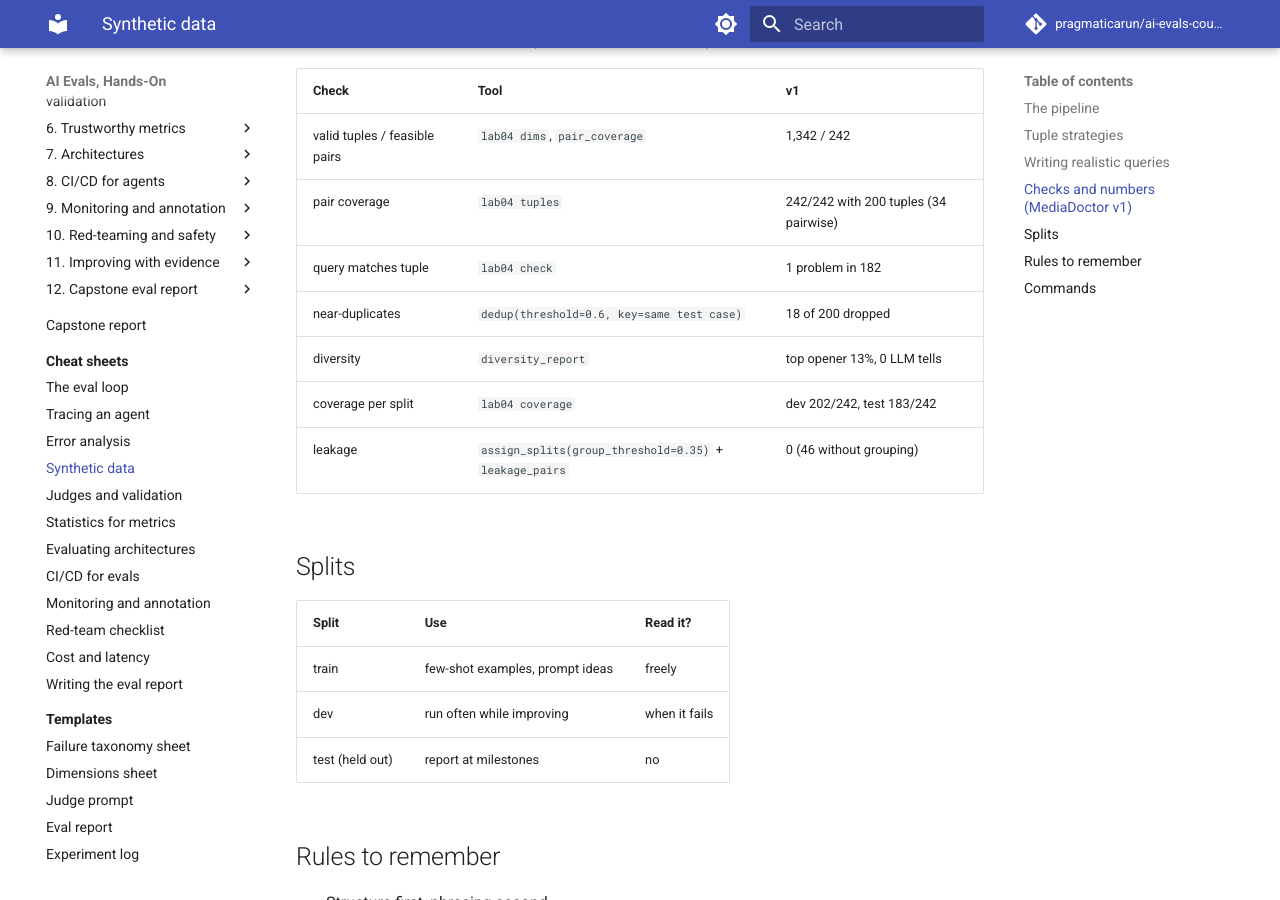
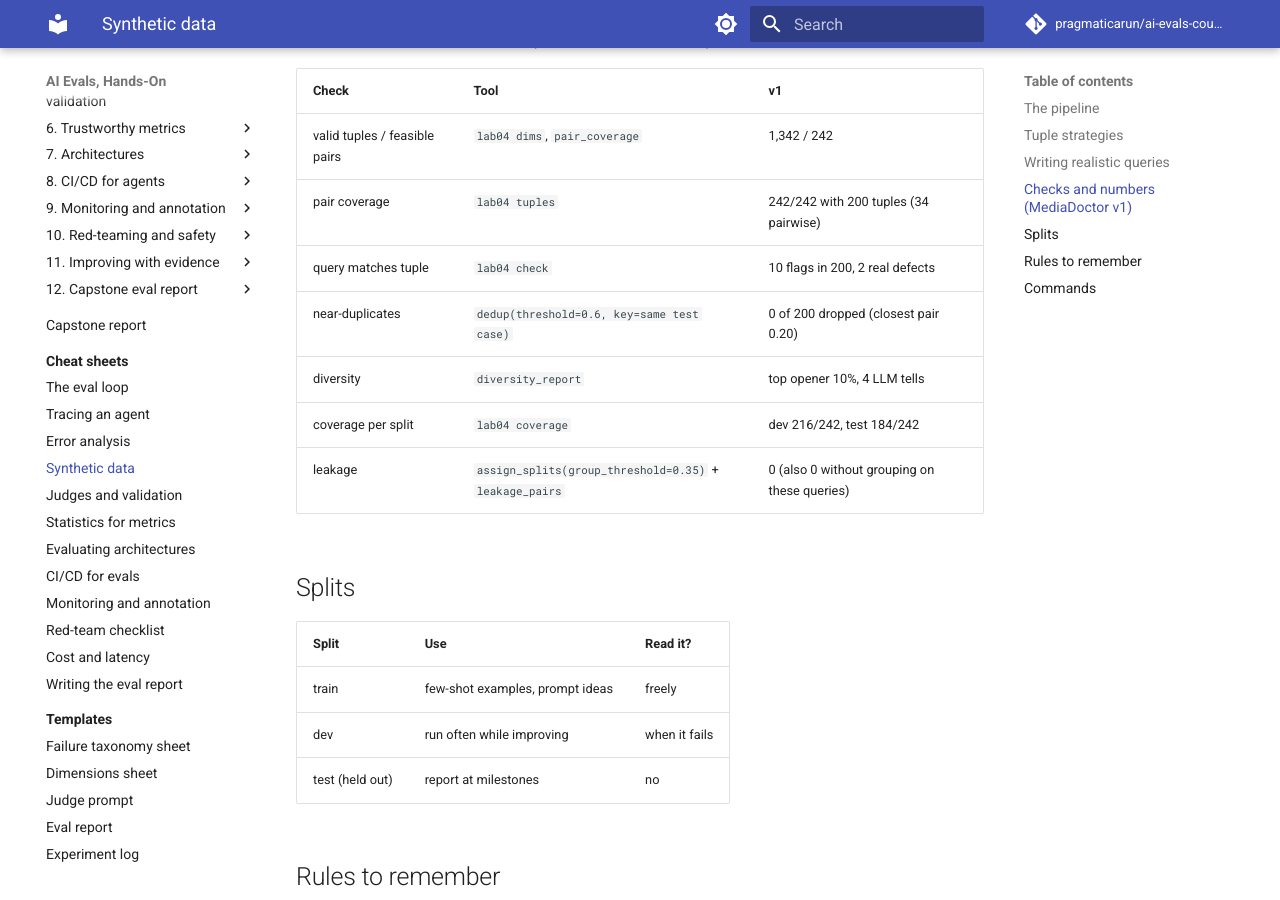
Before and after one commit to pragmaticarun/ai-evals-course, an MkDocs documentation site: the page built from docs/cheatsheets/synthetic-data.md, in a window 1280 px wide and 900 px high, scrolled down 1403 px. Built offline with MkDocs 1.6.1 and Material for MkDocs 9.7.7, drawn with Linux system fonts in a browser that asks for light colours; comment, search, counter and statistics services are not loaded.

Commit message:
WIP: capstone and shared-docs updates in progress
Co-Authored-By: Claude Opus 5.5 <noreply@anthropic.com>
Claude-Session: https://claude.ai/code/session_013fYsw7RPWqKg6jb3Uf1te1

```diff
--- a/docs/cheatsheets/synthetic-data.md
+++ b/docs/cheatsheets/synthetic-data.md
@@ -47,11 +47,11 @@ failure hypotheses ──► DIMENSIONS (3-6 values each) + RULES (with reasons)
 |---|---|---|
 | valid tuples / feasible pairs | `lab04 dims`, `pair_coverage` | 1,342 / 242 |
 | pair coverage | `lab04 tuples` | 242/242 with 200 tuples (34 pairwise) |
-| query matches tuple | `lab04 check` | 1 problem in 182 |
-| near-duplicates | `dedup(threshold=0.6, key=same test case)` | 18 of 200 dropped |
-| diversity | `diversity_report` | top opener 13%, 0 LLM tells |
-| coverage per split | `lab04 coverage` | dev 202/242, test 183/242 |
-| leakage | `assign_splits(group_threshold=0.35)` + `leakage_pairs` | 0 (46 without grouping) |
+| query matches tuple | `lab04 check` | 10 flags in 200, 2 real defects |
+| near-duplicates | `dedup(threshold=0.6, key=same test case)` | 0 of 200 dropped (closest pair 0.20) |
+| diversity | `diversity_report` | top opener 10%, 4 LLM tells |
+| coverage per split | `lab04 coverage` | dev 216/242, test 184/242 |
+| leakage | `assign_splits(group_threshold=0.35)` + `leakage_pairs` | 0 (also 0 without grouping on these queries) |
 
 ## Splits
 
```
Also changed, not shown: docs/cheatsheets/error-analysis.md (+4 -1 lines), docs/cheatsheets/stats.md (+2 -1 lines), docs/eval-templates/failure-taxonomy.md (+3 -1 lines), docs/eval-templates/judge-prompt.md (+3 -3 lines).
